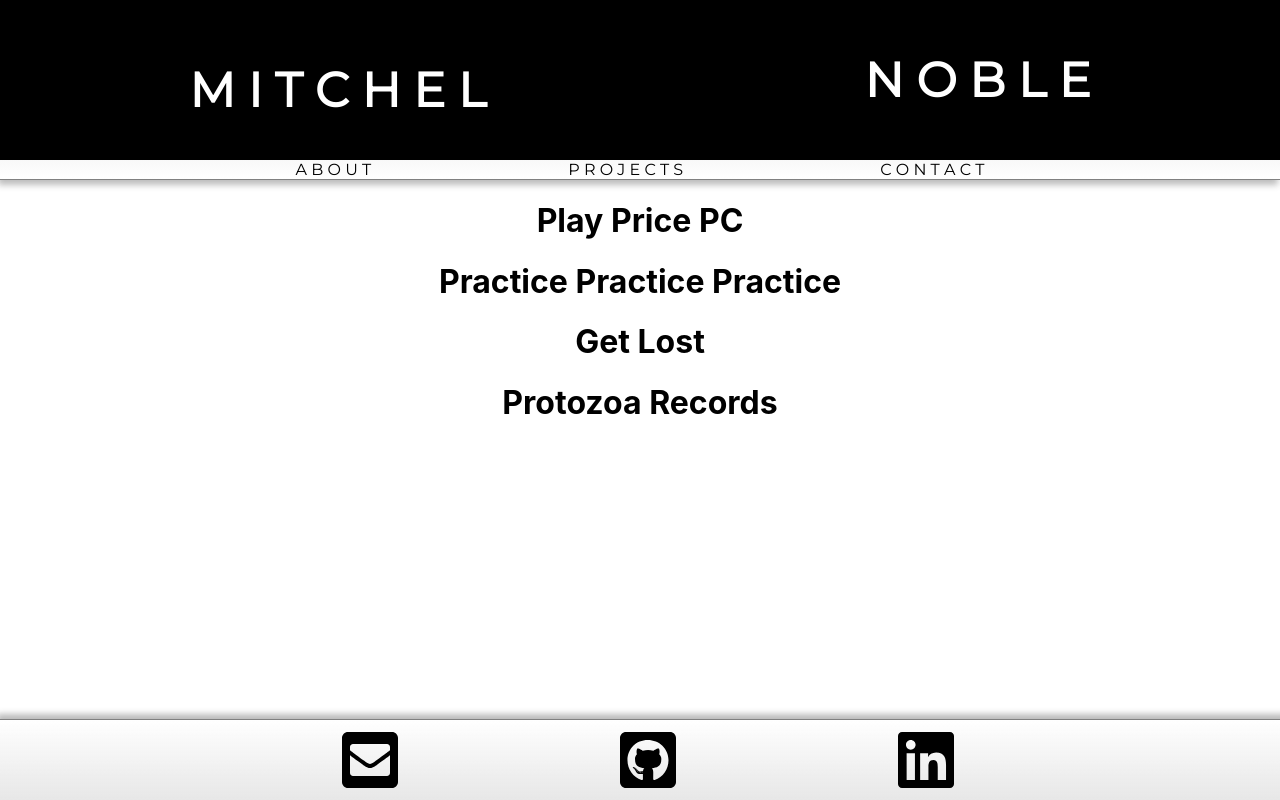
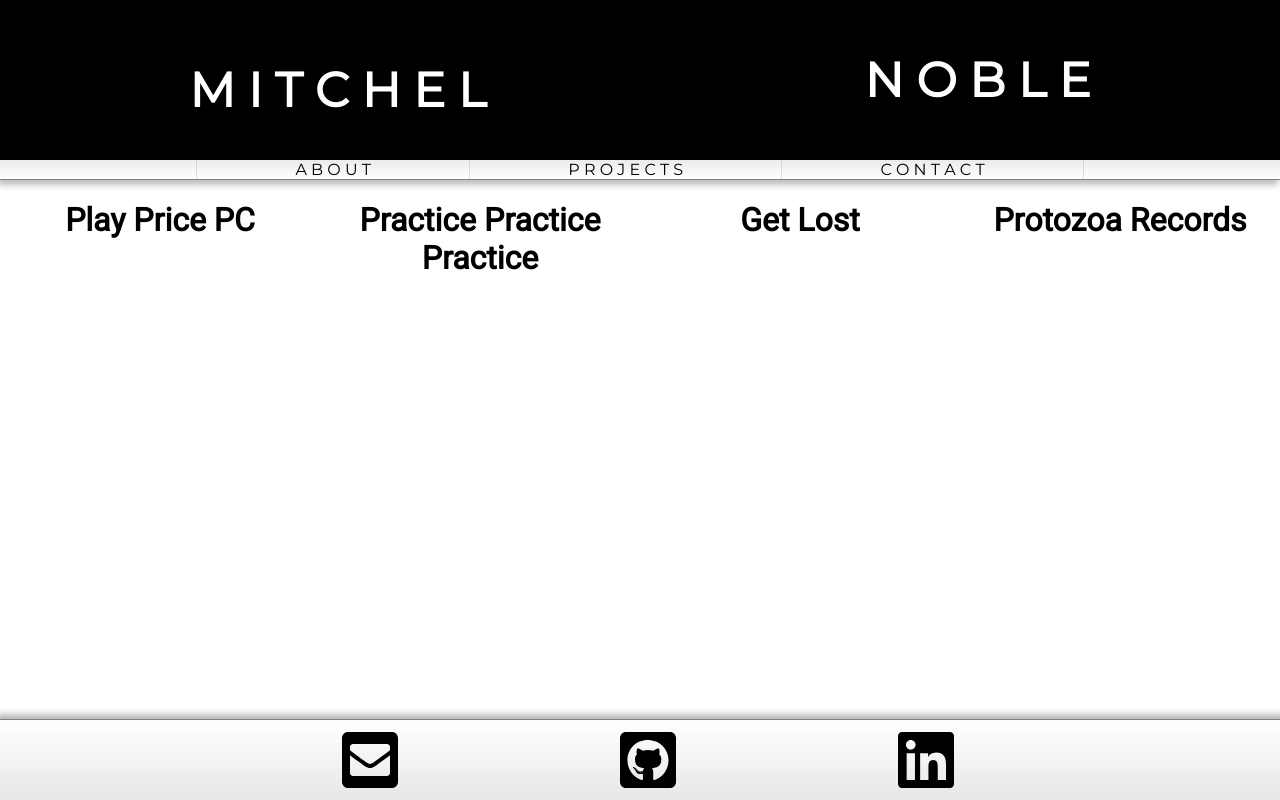
Before and after one commit to mitchelnoble/portfolio-website, a React (Create React App) app: page /ProjectDetail in a window 1280 px wide. Built offline with nearby package versions, Linux system fonts and the light colour scheme.

Commit message:
changed font for projects screen

```diff
--- a/src/components/ProjectDetail/ProjectDetail.jsx
+++ b/src/components/ProjectDetail/ProjectDetail.jsx
@@ -1,15 +1,24 @@
 import React from "react";
+import '../../styles/screens/ProjectDetail.css';
 
 export default function ProjectDetail() {
   return (
     <div className="projects-container">
+      <div className="pppc-project">
       <h1>Play Price PC</h1>
+      </div>
 
+      <div className="ppp-project">
       <h1>Practice Practice Practice</h1>
+      </div>
 
+      <div className="gl-project">
       <h1>Get Lost</h1>
+      </div>
 
+      <div className="pr-project">
       <h1>Protozoa Records</h1>
+      </div>
     </div>
   );
 }
--- a/src/styles/components/Nav.css
+++ b/src/styles/components/Nav.css
@@ -5,23 +5,27 @@
   text-align: center;
   border-bottom: 1px solid grey;
   box-shadow: -2px 5px 6px rgba(50, 50, 50, 0.32);
-  background-image: linear-gradient(to bottom, rgba(190, 190, 190, 0.1), white);
+  background-image: linear-gradient(to bottom, rgba(190, 190, 190, 0.3), white);
 }
 
 .about-link {
   grid-area: A2;
   text-decoration: none;
   color: black;
+  border-right: 1px solid rgba(190, 190, 190, 0.5);
+  border-left: 1px solid rgba(190, 190, 190, 0.5);
 }
 
 .projects-link {
   grid-area: A3;
   text-decoration: none;
   color: black;
+  border-right: 1px solid rgba(190, 190, 190, 0.5);
 }
 
 .contact-link {
   grid-area: A4;
   text-decoration: none;
   color: black;
+  border-right: 1px solid rgba(190, 190, 190, 0.5);
 }
--- /dev/null
+++ b/src/styles/screens/ProjectDetail.css
@@ -0,0 +1,11 @@
+.projects-container {
+
+  font-family: 'Roboto';
+  font-weight: bolder;
+  display: grid;
+  grid-template-areas: "P1 P2 P3 P4";
+  grid-template-columns: 1fr 1fr 1fr 1fr;
+  grid-template-rows: 1fr 1fr 1fr 1fr;
+  justify-self: center;
+  align-self: center;
+}
```
Also changed, not shown: src/styles/components/Footer.css (line endings or trailing spaces), src/styles/components/ProjectDetail.css (deleted).
